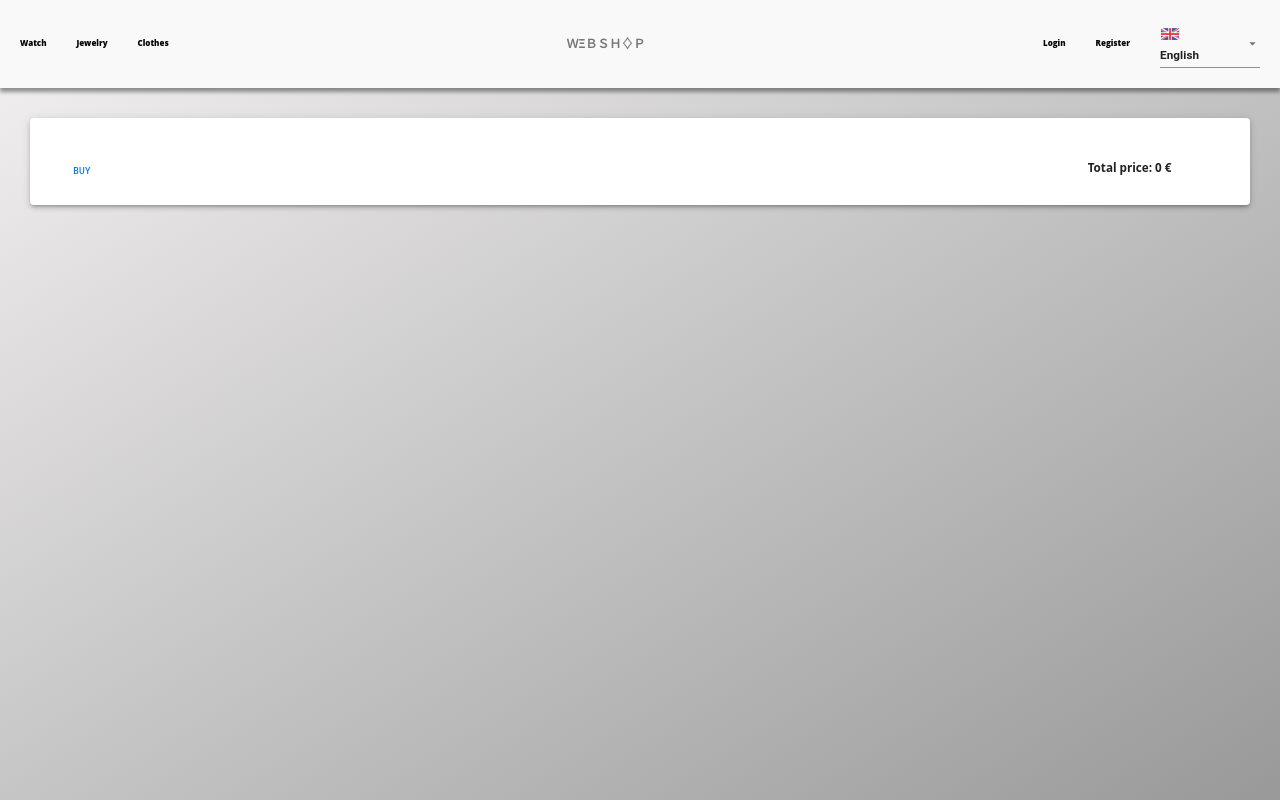
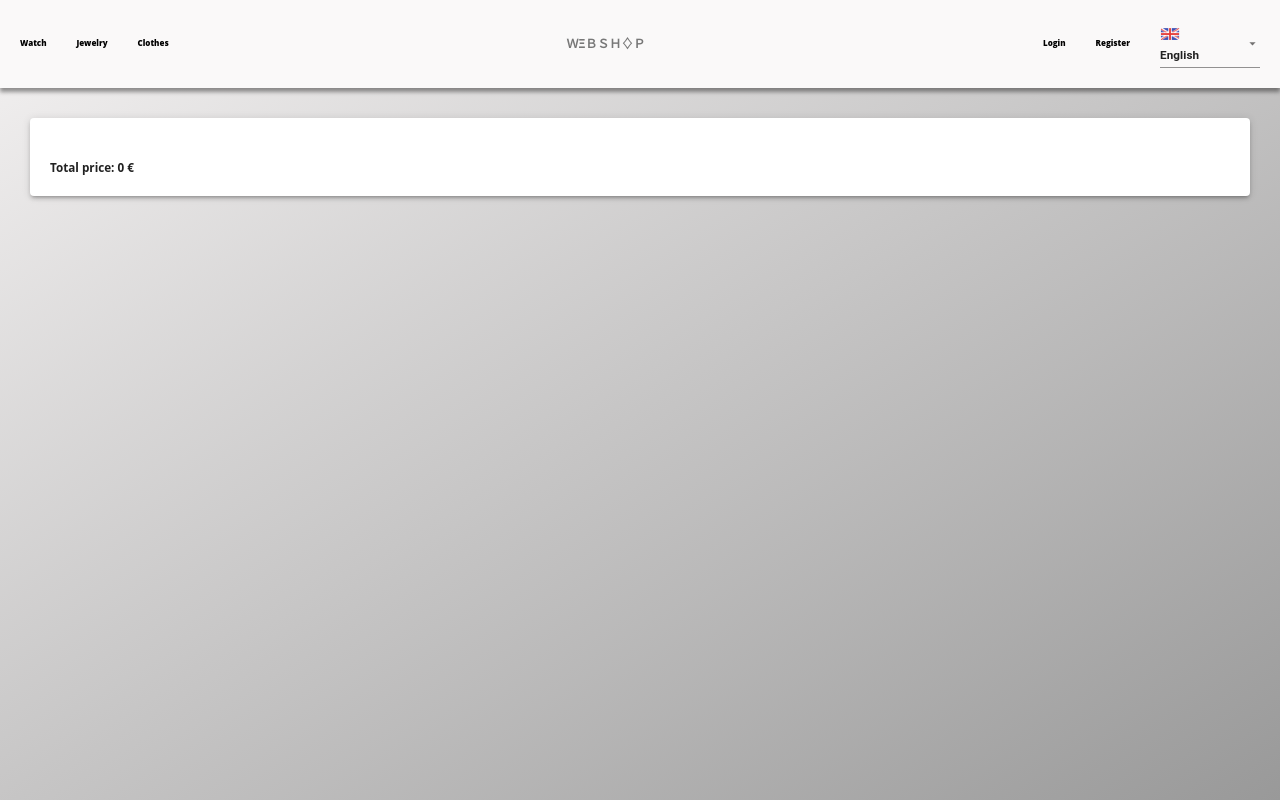
Before and after one commit to timvandenbroecke/SpringBoot, a React (Create React App) app in the folder webshop/frontend/: page /cart in a window 1280 px wide. Built offline with nearby package versions, Linux system fonts and the light colour scheme.

Commit message:
Add disable buy button if no items are in basket

```diff
--- a/webshop/frontend/src/components/Cart.js
+++ b/webshop/frontend/src/components/Cart.js
@@ -9,7 +9,7 @@ import ListItemButton from '@mui/material/ListItemButton';
 import ListItemText from '@mui/material/ListItemText';
 import DeleteIcon from '@mui/icons-material/Delete';
 import IconButton from '@mui/material/IconButton';
-import {deleteBasket, order} from '../redux/actions'
+import {deleteBasket, order, clearBasket} from '../redux/actions'
 import basket from "../redux/reducers/basket";
 import Button from '@mui/material/Button';
 import DoneIcon from '@mui/icons-material/Done';
@@ -37,13 +37,16 @@ class Cart extends Component {
     render(){
         const {basket, order} = this.props;
         const {isOrdered} = this.state;
+        let isBasket = false;
+
+        if(basket.length > 0){
+            isBasket = true;
+        }
 
         let totalprice = 0;
         this.props.basket.forEach(element => {
             totalprice += element.price;
         });
-
-        console.log(order);
 
         let _order = [];
         if(order.length > 0){
@@ -59,7 +62,6 @@ class Cart extends Component {
                 }
                 _order.push(orderEll);
             });
-        console.log(_order);
         }
 
 
@@ -83,6 +85,7 @@ class Cart extends Component {
                                 </div>
                                 </ListItemButton>
                             </ListItem>
+
                             <IconButton color="primary" component="label" className="delete-button" onClick={() => {this.props.delete_Basket(index);
                                                                                                                     this.forceUpdate();
                                                                                                                    }}>
@@ -93,7 +96,11 @@ class Cart extends Component {
 
                 })}
                 <div className="checkout">
+                { isBasket ?
                     <Button onClick={() => this.order()}>{this.props.t('BUY')}</Button>
+                    :
+                    null
+                }
                     <h3>{this.props.t('TOTAL_PRICE') + totalprice + " €"}</h3>
                 </div>
 
@@ -115,7 +122,7 @@ class Cart extends Component {
 
                                     </div>
                                     <div className="list-icon">
-                                        {item.ordered ? <h2 class>{this.props.t('ITEM_ORDER_SUCCESS')}</h2> : <h2>{this.props.t('ITEM_ORDER_FAIL')}</h2>}
+                                        {item.ordered ? <h2>{this.props.t('ITEM_ORDER_SUCCESS')}</h2> : <h2>{this.props.t('ITEM_ORDER_FAIL')}</h2>}
                                         {item.ordered ? <DoneIcon className="icon-success" /> : <CloseIcon className="icon-fail"/>}
                                     </div>
                                     </ListItemButton>
--- a/webshop/frontend/src/redux/actions/index.js
+++ b/webshop/frontend/src/redux/actions/index.js
@@ -204,6 +204,8 @@ export const order = (order, user_id) => async dispatch => {
 }
 
 
+
+
 //********** Basket ************/
 
 export const addBasket = (basket) => dispatch => {
@@ -217,3 +219,8 @@ export const deleteBasket = (basket) => dispatch => {
   dispatch({type: DELETE_BASKET, payload: basket});
 
 }
+
+export const clearBasket = () => dispatch => {
+  dispatch({type: ADD_BASKET, payload: [{}]});
+
+}
--- a/webshop/frontend/src/sass/_cart.scss
+++ b/webshop/frontend/src/sass/_cart.scss
@@ -2,6 +2,10 @@
 
 .cart-container {
     padding: 3em;
+
+    animation: fadeInAnimation ease .8s;
+    animation-iteration-count: 1;
+    animation-fill-mode: forwards;
 
     .cart {
 
```
Lines whose indentation alone changed are shown as unchanged.
